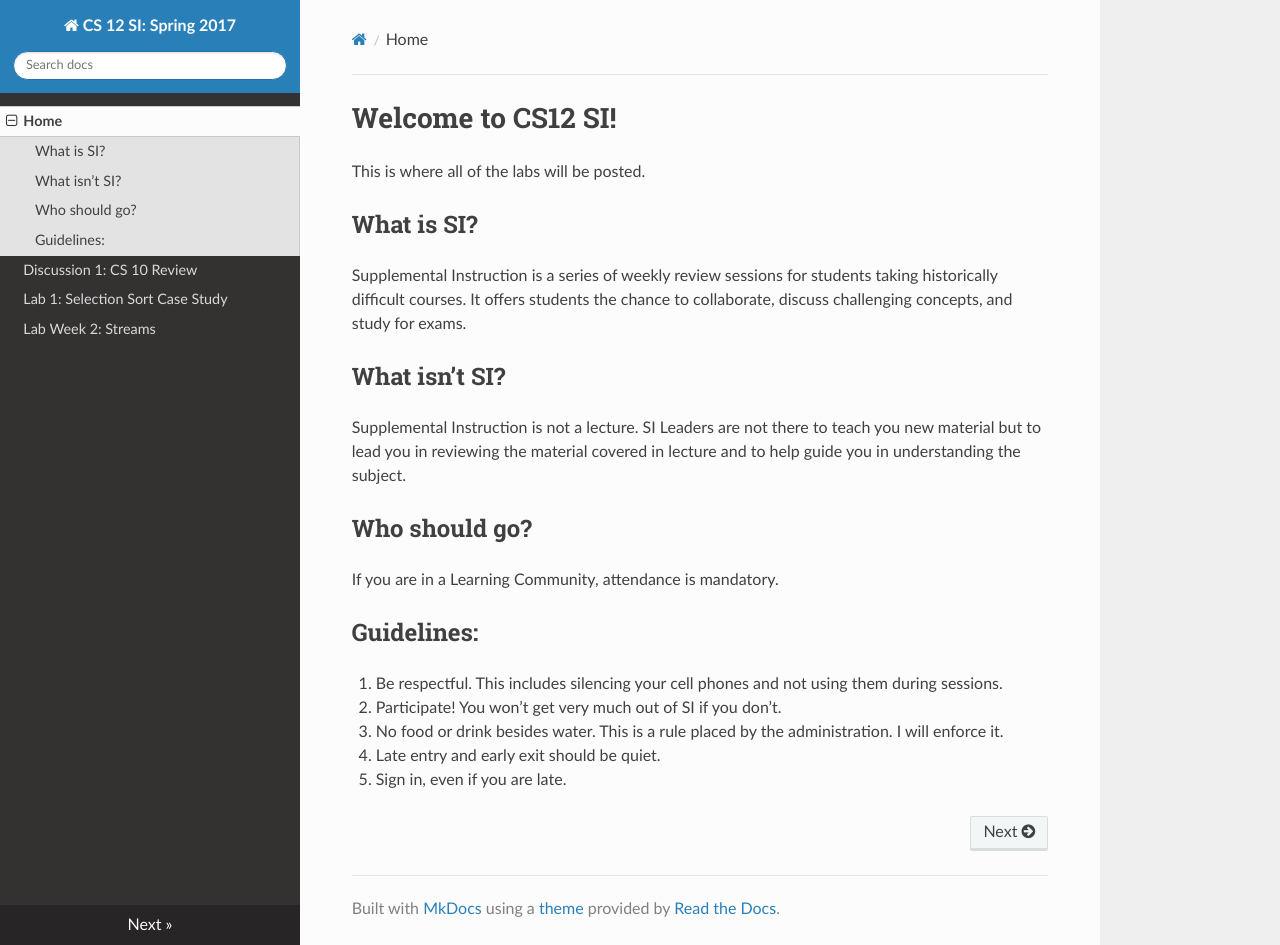
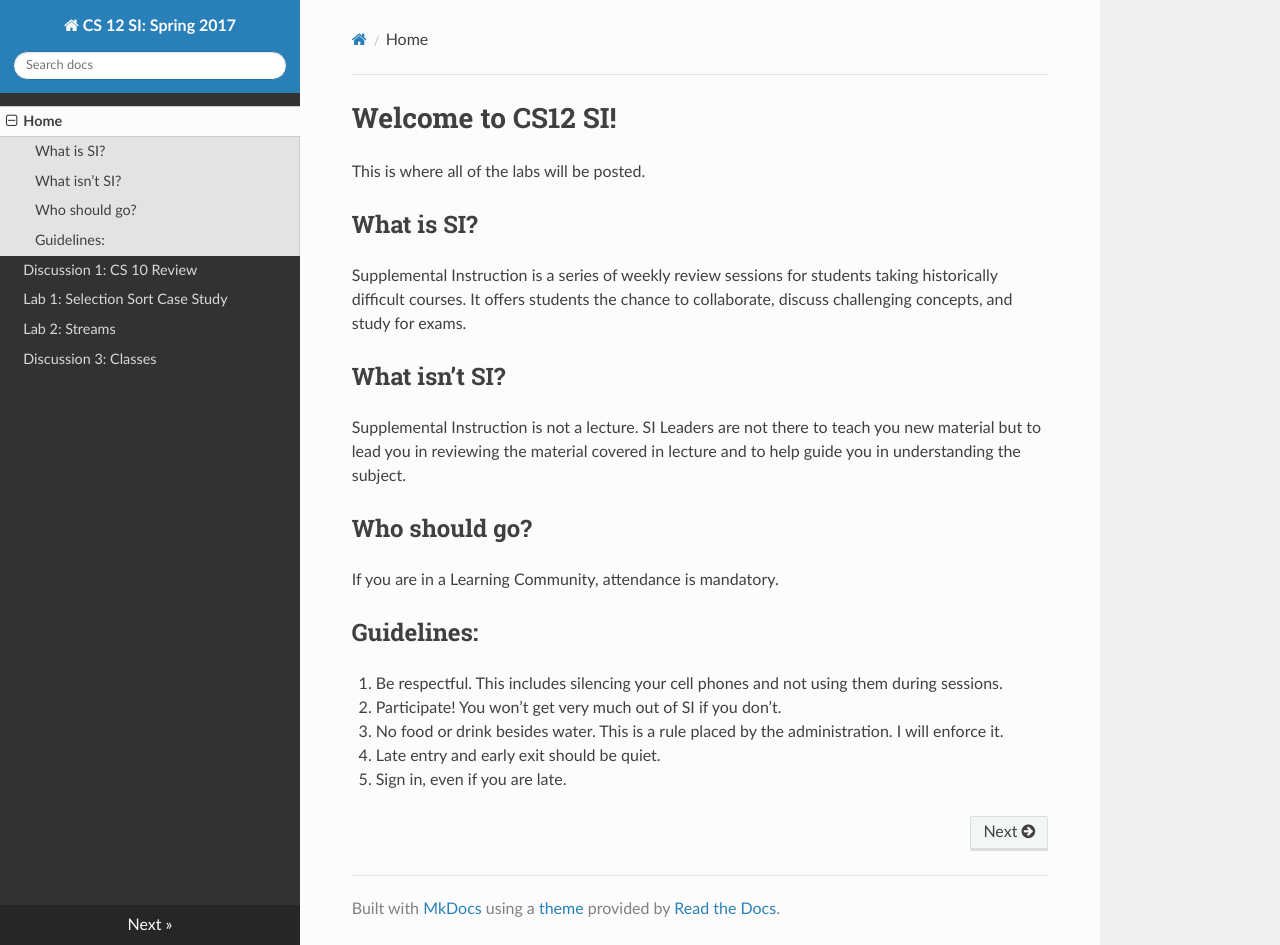
Before and after one commit to cs-si-ucr/cs12, an MkDocs documentation site: the page built from docs/index.md, in a window 1280 px wide and 945 px high. Built offline with MkDocs 1.6.1, drawn with Linux system fonts in a browser that asks for light colours; nearby versions of some CDN libraries; old or Windows-style settings are respelled for this version of MkDocs.

Commit message:
forgot to update the yml file :P

```diff
--- a/mkdocs.yml
+++ b/mkdocs.yml
@@ -4,9 +4,9 @@ pages:
     - [dis01.md, "Discussion 1: CS 10 Review"]
    # - [lab01_2.md, "Lab 1: CS 10 Review"]
     - [lab01.md, "Lab 1: Selection Sort Case Study"]
-    - [lab02.md, "Lab Week 2: Streams"]
+    - [lab02.md, "Lab 2: Streams"]
    # - [dis02_2.md, "Week 2 Dis 2: Merge Case Study"]
-   # - [dis03_1.md, "Week 3 Dis 1: Classes"]
+    - [dis03.md, "Discussion 3: Classes"]
    # - [lab03.md, "Lab Week 3: Classes"]
    # - [dis03_2.md, "Week 3 Dis 2: Binary Search Case Study"]
    # - [dis04_1.md, "Week 4 Dis 1: Classes, Part 2"]
```
